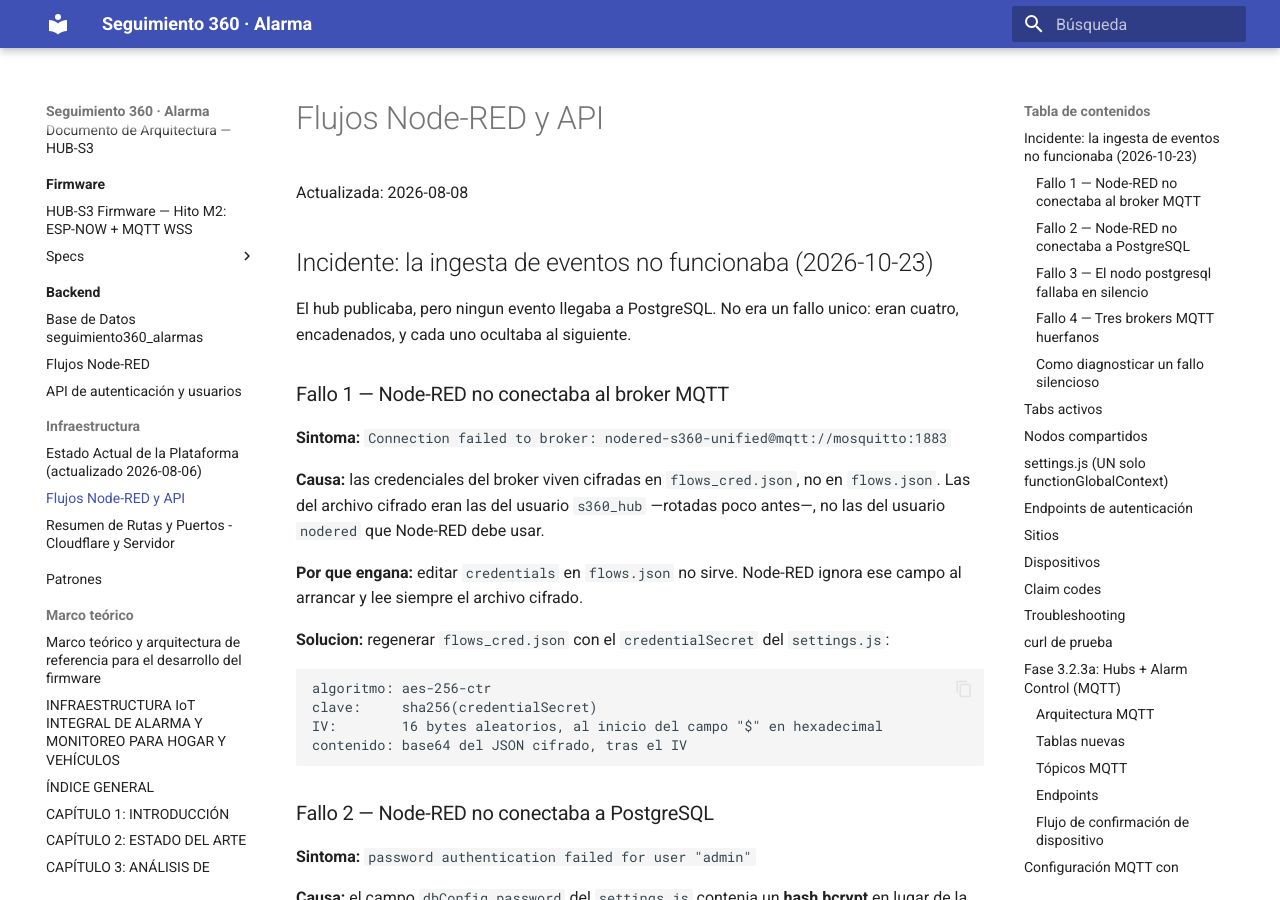
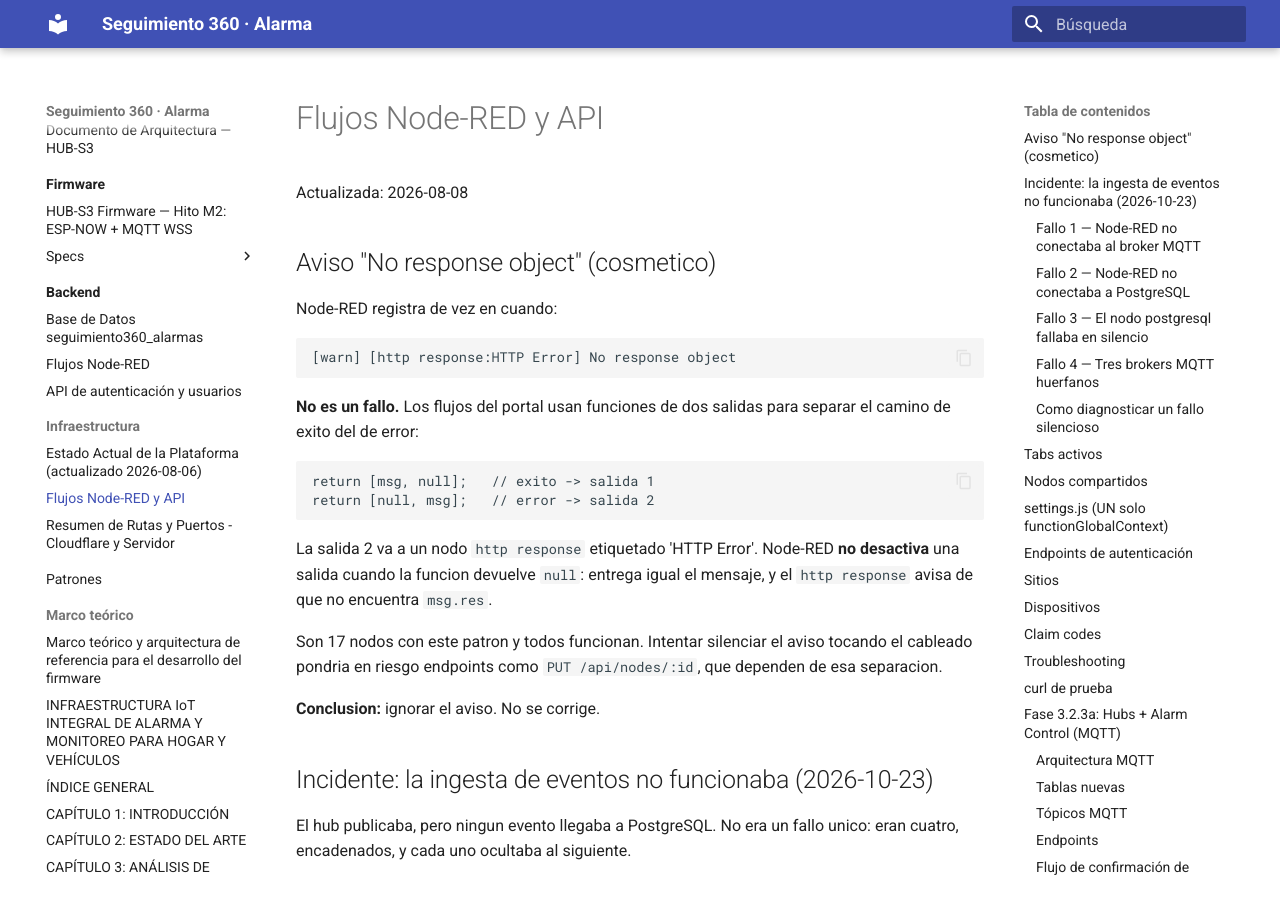
Before and after one commit to khalifa63/seguimiento360-alarma, an MkDocs documentation site: the page built from docs/infraestructura/FLUJOS_NODERED.md, in a window 1280 px wide and 900 px high. Built offline with MkDocs 1.6.1 and Material for MkDocs 9.7.7, drawn with Linux system fonts in a browser that asks for light colours.

Commit message:
docs: aclarar el aviso 'No response object' y limpiar el log de Gotify
- El formateador de Gotify usaba node.warn para un mensaje informativo;
  pasa a node.log. Era el origen del ruido 'Enviando alerta a Gotify'.
- El aviso 'No response object' no es un fallo: las funciones de dos
  salidas del portal devuelven null en la salida de error, y Node-RED
  entrega ese null igualmente al nodo http response. Son 17 nodos con
  el mismo patron y todos funcionan; no se toca el cableado.

```diff
--- a/docs/infraestructura/FLUJOS_NODERED.md
+++ b/docs/infraestructura/FLUJOS_NODERED.md
@@ -1,6 +1,28 @@
 # Flujos Node-RED y API
 
 Actualizada: 2026-08-08
+
+## Aviso "No response object" (cosmetico)
+
+Node-RED registra de vez en cuando:
+
+    [warn] [http response:HTTP Error] No response object
+
+**No es un fallo.** Los flujos del portal usan funciones de dos salidas para
+separar el camino de exito del de error:
+
+    return [msg, null];   // exito -> salida 1
+    return [null, msg];   // error -> salida 2
+
+La salida 2 va a un nodo `http response` etiquetado 'HTTP Error'. Node-RED
+**no desactiva** una salida cuando la funcion devuelve `null`: entrega igual el
+mensaje, y el `http response` avisa de que no encuentra `msg.res`.
+
+Son 17 nodos con este patron y todos funcionan. Intentar silenciar el aviso
+tocando el cableado pondria en riesgo endpoints como `PUT /api/nodes/:id`, que
+dependen de esa separacion.
+
+**Conclusion:** ignorar el aviso. No se corrige.
 
 ## Incidente: la ingesta de eventos no funcionaba (2026-10-23)
 
```
